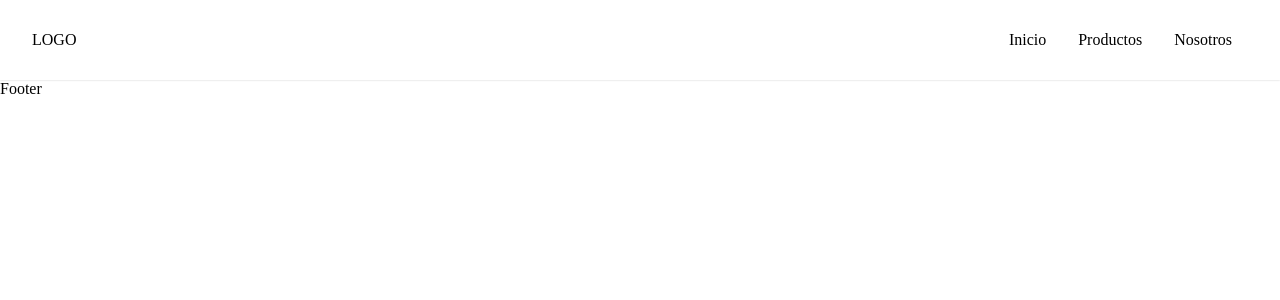
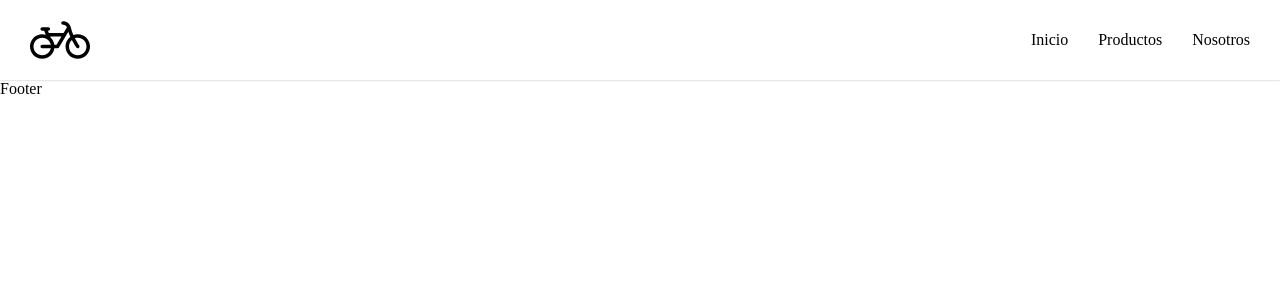
Before and after one commit to fertp/proyecto-ciclo-3, a Vue app: page /nosotros in a window 1280 px wide. Shown: the top 300 px of the page. Built offline with nearby package versions, Linux system fonts and the light colour scheme.

Commit message:
componete header creado

```diff
--- a/src/components/PxHeader.vue
+++ b/src/components/PxHeader.vue
@@ -1,28 +1,25 @@
 <template>
-  <header class="site-header">
+  <header class="site-heeader">
     <div class="site-header__container">
       <div class="header-logo">
-        <p>LOGO</p>
+        <img src="../assets/bicicleta.svg" alt="" class="header-logo__img" />
       </div>
-      <div class="menu-icon">
-        <input class="menu-icon-check" type="checkbox" id="btn-menu" />
-        <label for="btn-menu" class="menu-efecto"
-          ><img :src="image" alt="menu" class="menu-resp"
-        /></label>
-      </div>
-      <nav class="site-nav mostrar">
-        <ul class="site-nav__list">
-          <li class="site-nav__items efecto-items">
+      <nav class="site-nav">
+        <ul :class="[showMenu ? 'site-nav__list--show' : '', 'site-nav__list']">
+          <li class="site-nav__items">
             <router-link to="/">Inicio</router-link>
           </li>
-          <li class="site-nav__items efecto-items">
+          <li class="site-nav__items">
             <router-link to="/productos">Productos</router-link>
           </li>
-          <li class="site-nav__items efecto-items">
+          <li class="site-nav__items">
             <router-link to="/nosotros">Nosotros</router-link>
           </li>
         </ul>
       </nav>
+      <div class="btn_menu" v-on:click="toggleMenu">
+        <img :src="image" alt="icionoResponsi" class="imagenMenu" />
+      </div>
     </div>
   </header>
 </template>
@@ -31,107 +28,72 @@
 body {
   margin: 0;
   padding: 0;
+  box-sizing: border-box;
 }
-.site-header {
+.site-heeader {
   background: #fff;
+  box-shadow: 0 0 2px rgba(0, 0, 0, 0.3);
+  padding: 0 30px;
+  box-sizing: border-box;
+  /* position: relative; */
+  position: fixed;
   width: 100%;
-  padding: 0 2rem;
-  box-sizing: border-box;
-  box-shadow: 0 0 2px #ccc;
-  position: fixed;
   top: 0;
-}
-.menu-icon .menu-resp {
-  width: 50px;
-  align-items: center;
-  display: none;
-  margin-right: 2rem;
-}
-#btn-menu {
-  display: none;
-}
-.menu-efecto img:hover {
-  /* background: #ccc1cc; */
-  cursor: pointer;
-  width: 55px;
-}
-.site-header a {
-  text-decoration: none;
 }
 .site-header__container {
   display: flex;
+  height: 80px;
+  margin: 0 auto;
+  max-width: 1280px;
+  align-items: center;
   justify-content: space-between;
-  align-items: center;
-  height: 80px;
-  flex-wrap: wrap;
 }
-/* .menu-icon {
-  display: none;
-} */
-.site-nav__list {
-  margin: 0;
-  padding: 0;
-  list-style: none;
-}
-.site-nav__items {
-  display: inline-block;
-}
-.site-nav__items a {
+.header-logo__img {
   display: block;
-  padding: 0.5rem 1rem;
-  transition: all 0.4s linear;
-  border-radius: 15px;
-  color: #000;
-}
-.efecto-items a:hover {
-  background: #ccc1cc;
+  width: 60px;
 }
 
-@media screen and (max-width: 680px) {
-  .site-header {
+.site-nav__items a {
+  text-decoration: none;
+}
+.imagenMenu {
+  width: 36px;
+}
+@media screen and (max-width: 639px) {
+  .site-nav__list {
+    list-style: none;
+    position: absolute;
+    top: 100%;
+    left: 0;
+    width: 100%;
+    background: rgba(0, 0, 0, 0.3);
+    margin: 0;
     padding: 0;
+    padding-left: 30px;
+    display: none;
+    height: 100vh;
   }
-  .site-header a {
-    text-decoration: none;
+  .site-nav__items {
+    padding: 16px 0;
   }
-  .site-header__container {
-    display: flex;
-    justify-content: space-between;
-    align-items: center;
-    /* height: 80px; */
+  .site-nav__items a {
+    color: #fff;
   }
-  /* ----------------------------- */
-  .menu-icon .menu-resp {
-    width: 50px;
-    align-items: center;
+  .site-nav__list--show {
     display: block;
   }
-  .site-nav {
-    position: absolute;
-    width: 100%;
-    margin-top: 11.5rem;
-    background: rgba(34, 34, 34, 0.8);
-    margin: -100%;
+}
+@media screen and (min-width: 640px) {
+  .btn_menu {
+    display: none;
   }
-  .header-logo {
-    margin-left: 2rem;
-  }
-  .site-nav__items {
-    display: block;
+  .site-nav__list {
+    display: flex;
+    list-style: none;
   }
   .site-nav__items a {
-    display: block;
-    padding: 0.5rem 1rem;
-    transition: all 0.4s linear;
-    border-radius: 15px;
-    color: #fff;
-  }
-  .efecto-items a:hover {
-    background: #ccc1cc;
-  }
-  #btn-menu:checked ~ .site-nav {
-    position: absolute;
-    margin: 10;
+    margin-left: 30px;
+    color: #000;
   }
 }
 </style>
@@ -143,7 +105,25 @@ export default {
   name: "PxHeader",
 
   data: function () {
-    return { image: image };
+    return {
+      image: image,
+      showMenu: false,
+    };
+  },
+  methods: {
+    toggleMenu() {
+      this.showMenu = !this.showMenu;
+      console.log(this.showMenu);
+    },
   },
 };
+// addEventListener("DOMContentLoaded", () => {
+//   const btn_menu = document.querySlector(".btn_menu");
+//   if (btn_menu) {
+//     btn_menu.addEventListener("click", () => {
+//       const menu_items = document.querySelector(".site-nav__list");
+//       menu_items.classList.toggle("show");
+//     });
+//   }
+// });
 </script>
```
Also changed, not shown: src/assets/bicicleta.svg (added), src/store/index.js (line endings or trailing spaces).
